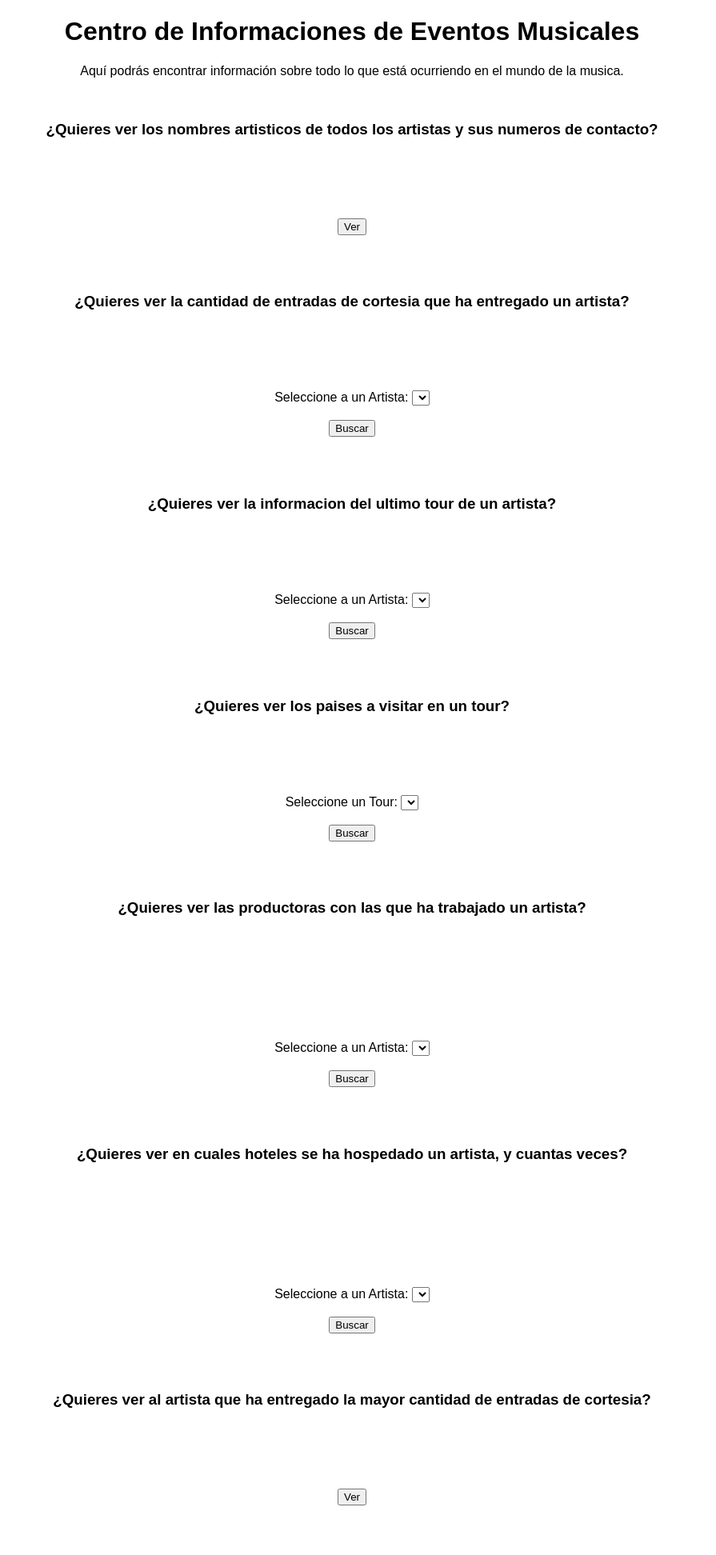
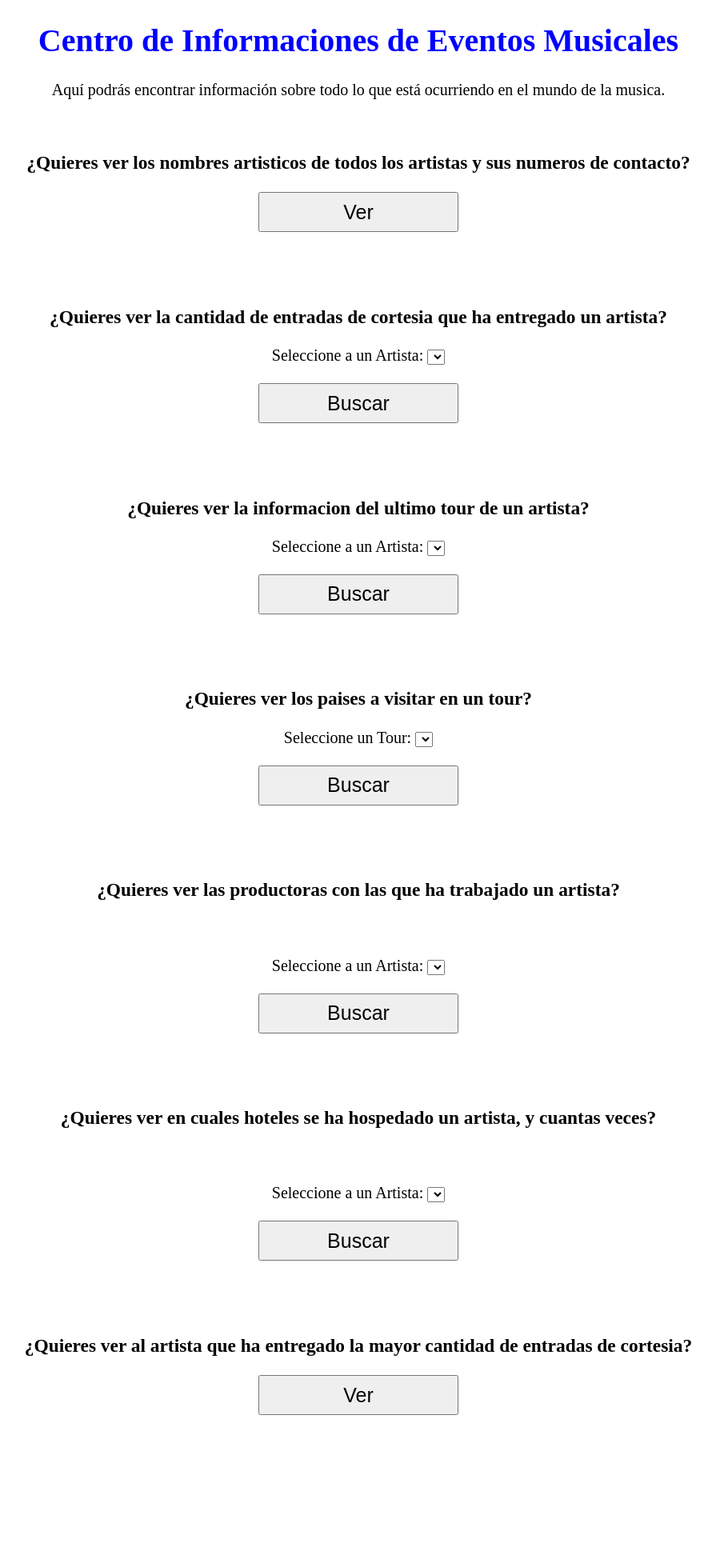
Before and after one commit to Borjampm/Proyecto_BDD, a PHP site: page /index.php in a window 1280 px wide. Shown: the whole page at 80% size, without its empty margins (200-1095 px from the left). After the commit the page ends 1769 px from the top, so only its background shows below. Run offline with PHP 8.4, Linux system fonts and the light colour scheme; data that the repository does not hold is empty; some libraries are stand-ins or nearby versions.

Commit message:
Update mystyles.css

```diff
--- a/styles/mystyles.css
+++ b/styles/mystyles.css
@@ -1,57 +1,63 @@
-body {
-    background-color: rgb(255, 255, 255);
-    text-align: center;
-    font-family: Arial, Helvetica, sans-serif;
+input {
+    width: 10%;
+    height: 20px;
 }
 
-/* button a {
-    color: red;
-    text-decoration: none;
-} */
+input[type=text] {
+    font-size: 20px;
+}
 
-/* a:hover {
-    background-color: transparent;
+input[type=submit] {
+    width: 10em;
+    height: 2em;
+    font-size: 25px;
+}
+
+button {
+    background-color: blue;
     color: white;
-} */
+    border: none;
+    border-radius: 5px;
+    font-size: 25px;
+    padding: 5px;
+    size: 30px;
+}
 
-button a:hover {
+h1 {
+    color: blue;
+}
+
+h1,
+h2,
+h3,
+h4 {
+    text-align: center;
+}
+
+body {
+    width: 100%;
+    font-size: 20px;
+    text-align: center;
+}
+table.center {
+    margin-left: auto;
+    margin-right: auto;
+    padding: auto;
+    border: 1px solid black;
+    width: 90%;
+    text-align: center;
+    font-size: 20px
+}
+
+th {
+    background-color: #4CAF50;
     color: white;
 }
 
-button {
-    background-color: rgb(32, 73, 224);
-    border-radius: 10px;
-    width: 150px;
-    height: 50px;
-    font-size: 20px;
-    border-style: none;
-    margin: 10px auto;
-    /* display: block; */
-
+tr:hover {
+    background-color: #f5f5f5;
 }
 
-button:hover {
-    background-color: rgb(103, 132, 238);
-    transition-duration: 0.5s;
-    cursor: pointer;
-
+tr:nth-child(even) {
+    background-color: #f2f2f2;
 }
-
-.actions input {
-    background-color: transparent;
-    color: red;
-    border: none;
-    cursor: pointer;
-    font-size: 20px;
-    color:rgb(0, 6, 124);
-}
-
-.actions input:hover {
-    transition-duration: 0.5s;
-    color:white;
-}
-
-
-form {
-    margin-top: 100px;
-}
```
